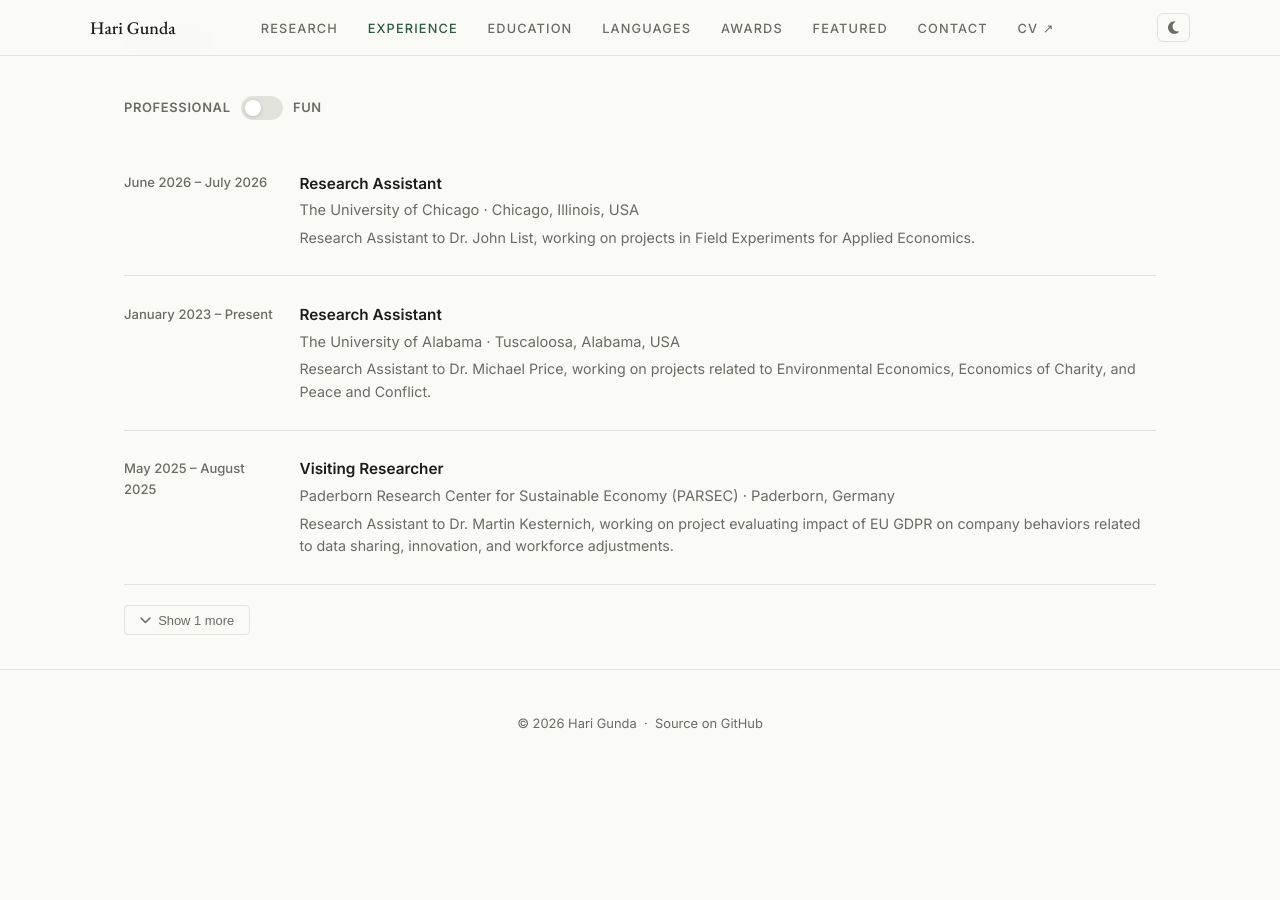
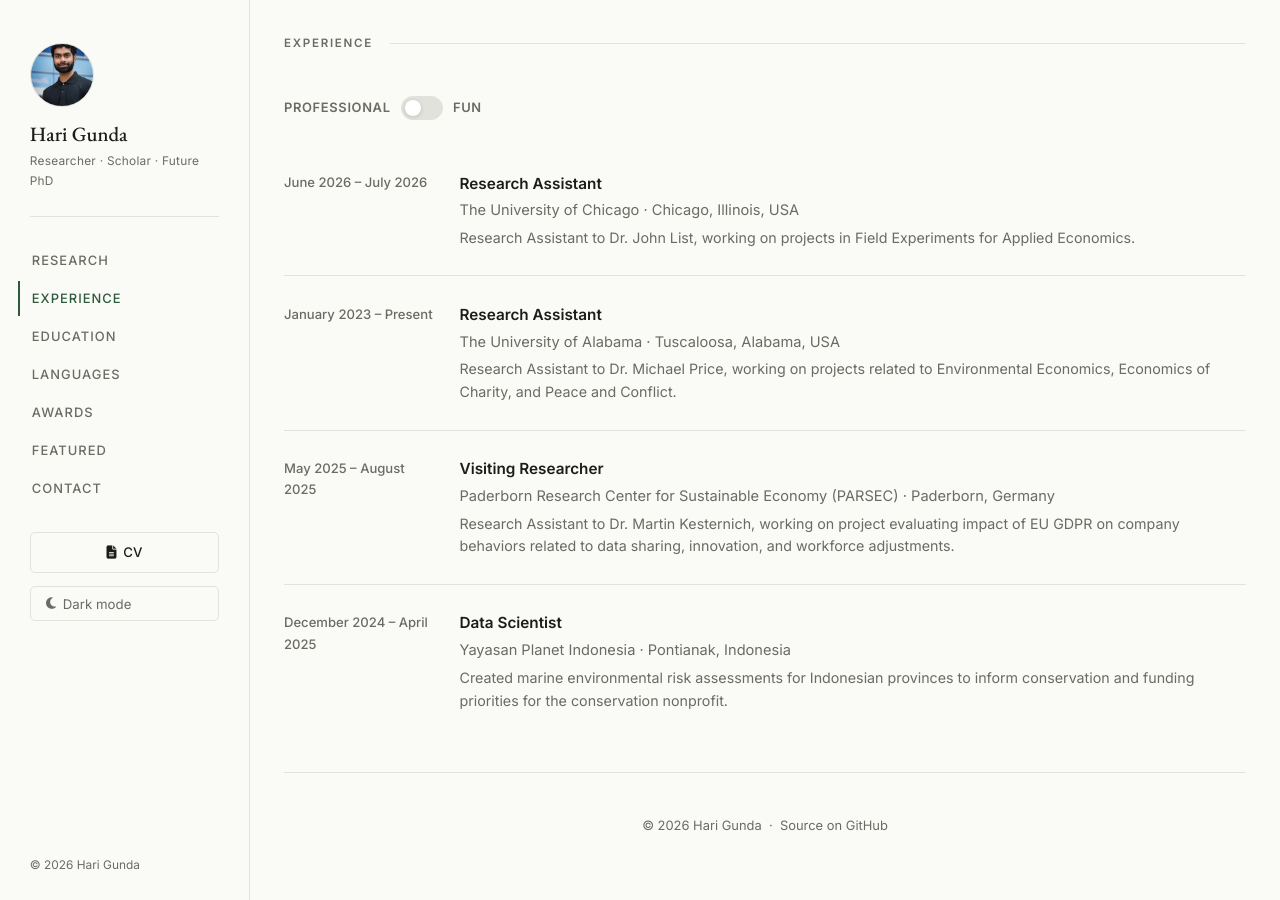
Before and after one commit to Hariaksha/hariaksha.github.io, a Jekyll site: the page built from experience/index.html, in a window 1280 px wide. Built offline with Jekyll 4.4.1, drawn with Linux system fonts in a browser that asks for light colours.

Commit message:
switch from top bar to sidebar

```diff
--- a/_includes/nav.html
+++ /dev/null
@@ -1,23 +0,0 @@
-<nav>
-  <div class="nav-inner">
-    <a href="/" class="nav-name">Hari Gunda</a>
-    <button class="hamburger" id="hamburger" aria-label="Toggle menu"><i class="fas fa-bars"></i></button>
-    <ul class="nav-links" id="nav-links">
-      <li><a href="/research/" {% if page.url == "/research/" %}class="active"{% endif %}>Research</a></li>
-      <li><a href="/experience/" {% if page.url == "/experience/" %}class="active"{% endif %}>Experience</a></li>
-      <li><a href="/education/" {% if page.url == "/education/" %}class="active"{% endif %}>Education</a></li>
-      <li><a href="/languages/" {% if page.url == "/languages/" %}class="active"{% endif %}>Languages</a></li>
-      <li><a href="/awards/" {% if page.url == "/awards/" %}class="active"{% endif %}>Awards</a></li>
-      <li><a href="/featured/" {% if page.url == "/featured/" %}class="active"{% endif %}>Featured</a></li>
-      <li><a href="/contact/" {% if page.url == "/contact/" %}class="active"{% endif %}>Contact</a></li>
-      <li><a href="/assets/files/CV/CV.pdf" target="_blank">CV &#8599;</a></li>
-    </ul>
-      <button id="theme-toggle" aria-label="Toggle dark mode" style="
-      background: none; border: 1px solid var(--border); border-radius: 6px;
-      cursor: pointer; padding: 0.3rem 0.6rem; color: var(--muted);
-      font-size: 0.85rem; transition: all .2s; margin-left: 1rem;
-    ">
-      <i class="fas fa-moon" id="theme-icon"></i>
-      </button>
-  </div>
-</nav>
--- /dev/null
+++ b/_includes/sidebar.html
@@ -0,0 +1,31 @@
+<aside class="sidebar">
+  <a href="/" class="sb-top">
+    <img src="/assets/img/Headshot.jpeg" alt="Hari Gunda" class="sb-photo">
+    <div class="sb-identity">
+      <div class="sb-name">Hari Gunda</div>
+      <div class="sb-tagline">Researcher &middot; Scholar &middot; Future PhD</div>
+    </div>
+  </a>
+
+  <div class="sb-divider"></div>
+
+  <nav class="sb-nav">
+    <a href="/research/" {% if page.url == "/research/" %}class="active"{% endif %}>Research</a>
+    <a href="/experience/" {% if page.url == "/experience/" %}class="active"{% endif %}>Experience</a>
+    <a href="/education/" {% if page.url == "/education/" %}class="active"{% endif %}>Education</a>
+    <a href="/languages/" {% if page.url == "/languages/" %}class="active"{% endif %}>Languages</a>
+    <a href="/awards/" {% if page.url == "/awards/" %}class="active"{% endif %}>Awards</a>
+    <a href="/featured/" {% if page.url == "/featured/" %}class="active"{% endif %}>Featured</a>
+    <a href="/contact/" {% if page.url == "/contact/" %}class="active"{% endif %}>Contact</a>
+  </nav>
+
+  <a href="/assets/files/CV/CV.pdf" target="_blank" class="sb-cta">
+    <i class="fas fa-file-alt"></i> CV
+  </a>
+
+  <button id="theme-toggle" class="sb-theme-toggle" aria-label="Toggle dark mode">
+    <i class="fas fa-moon" id="theme-icon"></i> <span>Dark mode</span>
+  </button>
+
+  <div class="sb-footer">&copy; 2026 Hari Gunda</div>
+</aside>
--- a/_layouts/default.html
+++ b/_layouts/default.html
@@ -37,13 +37,15 @@
   <i class="fas fa-arrow-up"></i>
 </button>
 
-{% include nav.html %}
+<div class="page-layout">
+{% include sidebar.html %}
 
-<main>
+<main class="main-content">
 {{ content }}
+{% include footer.html %}
 </main>
+</div>
 
-{% include footer.html %}
 <script src="/scripts.js"></script>
 {% include research-modal.html %}
 </body>
--- a/experience/index.html
+++ b/experience/index.html
@@ -46,7 +46,6 @@ description: "Research and professional experience across the United States, Ind
       </div>
     </li>
 
-    <div class="collapsible-extra" id="fun-extra">
     <li class="tl-item" data-exp-type="fun">
       <span class="tl-date">September 2018 &ndash; Present</span>
       <div>
@@ -55,15 +54,7 @@ description: "Research and professional experience across the United States, Ind
         <p class="tl-desc">Performing in dance groups since high school and currently with Nach Basanti at the University of Alabama. Mostly Indian fusion with a little experience in K-Pop and East Javanese traditional. I also taught Indian fusion from 2022-24.</p>
       </div>
     </li>
-    </div>
-    <!-- The "Show _ more" button for Fun -->
-<button class="section-toggle-btn" id="fun-toggle-btn"
-        onclick="toggleSection('fun-extra', 'fun-toggle-btn')"
-        aria-expanded="false" style="display:none;">
-  <i class="fas fa-chevron-down"></i>
-  <span class="toggle-label">Loading</span>
-</button>
-</li>
+
     <li class="tl-item">
       <span class="tl-date">June 2026 &ndash; July 2026</span>
       <div>
@@ -90,9 +81,6 @@ description: "Research and professional experience across the United States, Ind
         <p class="tl-desc">Research Assistant to Dr. Martin Kesternich, working on project evaluating impact of EU GDPR on company behaviors related to data sharing, innovation, and workforce adjustments.</p>
       </div>
     </li>
-    <!-- items 1–3 stay as normal <li> above this -->
-
-    <div class="collapsible-extra" id="experience-extra">
     <li class="tl-item">
       <span class="tl-date">December 2024 &ndash; April 2025</span>
       <div>
@@ -101,12 +89,6 @@ description: "Research and professional experience across the United States, Ind
         <p class="tl-desc">Created marine environmental risk assessments for Indonesian provinces to inform conservation and funding priorities for the conservation nonprofit.</p>
       </div>
     </li>
-    <div><!-- /experience-extra -->
+
   </ul>
-  <button class="section-toggle-btn" id="exp-toggle-btn"
-          onclick="toggleSection('experience-extra','exp-toggle-btn')"
-          aria-expanded="false">
-    <i class="fas fa-chevron-down"></i>
-    <span class="toggle-label">Loading…</span>
-  </button>
 </section>
--- a/scripts.js
+++ b/scripts.js
@@ -1,55 +1,14 @@
 
 function filterExp(type) {
   const allItems = document.querySelectorAll('#experience .tl-item');
-  const proExtra = document.getElementById('experience-extra');
-  const proToggle = document.getElementById('exp-toggle-btn');
-  const funExtra  = document.getElementById('fun-extra');
-  const funToggle = document.getElementById('fun-toggle-btn');
-
-  if (type === 'fun') {
-    allItems.forEach(item => {
-      if (!item.dataset.expType || item.dataset.expType === 'professional') {
-        item.style.display = 'none';
-      } else {
-        item.classList.add('exp-visible');
-      }
-    });
-    if (proExtra) proExtra.classList.remove('open');
-    if (proToggle) proToggle.style.display = 'none';
-    if (funExtra && funToggle) {
-      const count = funExtra.querySelectorAll('.tl-item[data-exp-type="fun"]').length;
-      funExtra.classList.remove('open');
-      funToggle.classList.remove('open');
-      funToggle.setAttribute('aria-expanded', 'false');
-      funToggle.querySelector('.toggle-label').textContent = `Show ${count} more`;
-      funToggle.style.display = count > 0 ? 'inline-flex' : 'none';
+  allItems.forEach(item => {
+    if (!item.dataset.expType || item.dataset.expType === 'professional') {
+      item.style.display = type === 'fun' ? 'none' : '';
+    } else {
+      item.classList.toggle('exp-visible', type === 'fun');
     }
-  } else {
-    allItems.forEach(item => {
-      if (!item.dataset.expType || item.dataset.expType === 'professional') {
-        item.style.display = '';
-      } else {
-        item.classList.remove('exp-visible');
-      }
-    });
-    if (proExtra && proToggle) {
-      const count = proExtra.querySelectorAll('.tl-item').length;
-      proExtra.classList.remove('open');
-      proToggle.classList.remove('open');
-      proToggle.setAttribute('aria-expanded', 'false');
-      proToggle.querySelector('.toggle-label').textContent = `Show ${count} more`;
-      proToggle.style.display = count > 0 ? 'inline-flex' : 'none';
-    }
-    if (funExtra) funExtra.classList.remove('open');
-    if (funToggle) funToggle.style.display = 'none';
-  }
+  });
 }
-  // Hamburger menu
-  const hamburger = document.getElementById('hamburger');
-  const navLinks  = document.getElementById('nav-links');
-  hamburger.addEventListener('click', () => navLinks.classList.toggle('open'));
-  navLinks.querySelectorAll('a').forEach(a => a.addEventListener('click', () => navLinks.classList.remove('open')));
-
 // Abstract toggles
 function toggleSection(extraId, btnId) {
   const extra = document.getElementById(extraId);
@@ -65,7 +24,7 @@ function toggleSection(extraId, btnId) {
 
 // Set initial button labels on page load
 document.addEventListener('DOMContentLoaded', () => {
-  [['experience-extra','exp-toggle-btn'], ['awards-extra','awards-toggle-btn']].forEach(([extraId, btnId]) => {
+  [['awards-extra','awards-toggle-btn']].forEach(([extraId, btnId]) => {
     const extra = document.getElementById(extraId);
     const btn   = document.getElementById(btnId);
     if (extra && btn) {
--- a/styles.css
+++ b/styles.css
@@ -158,11 +158,9 @@
     --accent-mid:   #4A8C62;
     --border:       #2A2A26;
 }
-[data-theme="dark"] nav {
-    background: rgba(15,15,13,0.93);
-}
 [data-theme="dark"] .social-link,
 [data-theme="dark"] .meeting-card { background: var(--bg-alt); }
+[data-theme="dark"] .sidebar { background: var(--bg); }
 [data-theme="dark"] .btn-secondary { color: var(--text); }
 *, *::before, *::after { box-sizing: border-box; margin: 0; padding: 0; }
 html { scroll-behavior: smooth; font-size: 17px; }
@@ -174,27 +172,58 @@ body {
 a { color: var(--accent); text-decoration: none; }
 a:hover { text-decoration: underline; }
 
-/* ── Nav ── */
-nav {
-    position: fixed; top: 0; left: 0; right: 0; z-index: 100;
-    background: rgba(250,250,247,0.93); backdrop-filter: blur(10px);
-    border-bottom: 1px solid var(--border);
-    height: 56px; display: flex; align-items: center; padding: 0 2rem;
+/* ── Sidebar ── */
+.page-layout { display: flex; min-height: 100vh; }
+.sidebar {
+    width: 250px; flex-shrink: 0;
+    position: sticky; top: 0; height: 100vh; overflow-y: auto;
+    border-right: 1px solid var(--border); background: var(--bg);
+    padding: 2.5rem 1.75rem 1.5rem;
+    display: flex; flex-direction: column;
 }
-.nav-inner {
-    max-width: 1100px; margin: 0 auto; width: 100%;
-    display: flex; align-items: center; justify-content: space-between;
+.sidebar::-webkit-scrollbar { width: 0; }
+
+.sb-top { display: flex; flex-direction: column; align-items: flex-start; color: var(--text); }
+.sb-top:hover { text-decoration: none; }
+.sb-photo {
+    width: 64px; height: 64px; border-radius: 50%; object-fit: cover;
+    margin-bottom: 0.9rem; border: 1px solid var(--border);
 }
-.nav-name { font-family: var(--serif); font-size: 1.05rem; font-weight: 500; color: var(--text); }
-.nav-links { display: flex; gap: 1.75rem; list-style: none; }
-.nav-links a {
-    font-size: 0.75rem; font-weight: 500; letter-spacing: 0.09em;
+.sb-name { font-family: var(--serif); font-size: 1.2rem; font-weight: 500; color: var(--text); line-height: 1.2; }
+.sb-tagline { font-size: 0.7rem; color: var(--muted); margin-top: 0.3rem; letter-spacing: 0.02em; }
+
+.sb-divider { height: 1px; background: var(--border); margin: 1.5rem 0; }
+
+.sb-nav { display: flex; flex-direction: column; gap: 0.15rem; margin-bottom: 1.5rem; }
+.sb-nav a {
+    font-size: 0.76rem; font-weight: 500; letter-spacing: 0.08em;
     text-transform: uppercase; color: var(--muted); transition: color .2s;
+    padding: 0.42rem 0; border-left: 2px solid transparent; padding-left: 0.7rem;
+    margin-left: -0.7rem;
 }
-.nav-links a:hover, .nav-links a.active { color: var(--accent); text-decoration: none; }
-.hamburger { display: none; background: none; border: none; cursor: var(--cursor-pointer); font-size: 1.2rem; color: var(--text); }
+.sb-nav a:hover, .sb-nav a.active { color: var(--accent); text-decoration: none; }
+.sb-nav a.active { border-left-color: var(--accent); }
+
+.sb-cta {
+    display: inline-flex; align-items: center; justify-content: center; gap: 0.4rem;
+    padding: 0.5rem 0.9rem; border: 1px solid var(--border); border-radius: 5px;
+    font-size: 0.78rem; font-weight: 500; color: var(--text); transition: all .2s;
+    margin-bottom: 0.75rem;
+}
+.sb-cta:hover { border-color: var(--accent); color: var(--accent); text-decoration: none; }
+
+.sb-theme-toggle {
+    display: inline-flex; align-items: center; gap: 0.4rem;
+    background: none; border: 1px solid var(--border); border-radius: 5px;
+    cursor: var(--cursor-pointer); padding: 0.5rem 0.9rem; color: var(--muted);
+    font-size: 0.78rem; font-family: var(--sans); transition: all .2s;
+}
+.sb-theme-toggle:hover { border-color: var(--accent); color: var(--accent); }
+
+.sb-footer { margin-top: auto; padding-top: 1.5rem; font-size: 0.7rem; color: var(--muted); }
 
 /* ── Layout ── */
+.main-content { flex: 1; min-width: 0; }
 main { max-width: 1100px; margin: 0 auto; padding: 0 2rem; }
 section { padding: 2rem 0}
 section:last-of-type { border-bottom: none; }
@@ -207,7 +236,7 @@ section:last-of-type { border-bottom: none; }
 .section-label::after { content: ''; flex: 1; height: 1px; background: var(--border); }
 
 /* ── Hero ── */
-#hero { padding-top: 9rem; padding-bottom: 5rem; }
+#hero { padding-top: 3rem; padding-bottom: 5rem; }
 .hero-grid {
     display: grid; grid-template-columns: 1fr 170px; gap: 3rem; align-items: start;
 }
@@ -498,19 +527,28 @@ footer {
 footer a { color: var(--muted); }
 footer a:hover { color: var(--accent); }
 
+/* ── Responsive: sidebar collapses to a top bar ── */
+@media (max-width: 860px) {
+    .page-layout { flex-direction: column; }
+    .sidebar {
+        width: 100%; height: auto; position: static; overflow: visible;
+        border-right: none; border-bottom: 1px solid var(--border);
+        padding: 1.4rem 1.2rem; flex-direction: row; flex-wrap: wrap;
+        align-items: center; gap: 1rem 1.5rem;
+    }
+    .sb-top { flex-direction: row; align-items: center; gap: 0.8rem; }
+    .sb-photo { width: 44px; height: 44px; margin-bottom: 0; }
+    .sb-divider { display: none; }
+    .sb-nav { flex-direction: row; flex-wrap: wrap; gap: 0.3rem 1.1rem; margin-bottom: 0; }
+    .sb-nav a { padding: 0.2rem 0; margin-left: 0; }
+    .sb-cta, .sb-theme-toggle { margin-bottom: 0; }
+    .sb-footer { display: none; }
+}
+
 /* ── Responsive ── */
 @media (max-width: 660px) {
     html { font-size: 15px; }
-    nav { padding: 0 1.2rem; }
     main { padding: 0 1.2rem; }
-    .nav-links { display: none; }
-    .nav-links.open {
-    display: flex; flex-direction: column;
-    position: fixed; top: 56px; left: 0; right: 0;
-    background: var(--bg); border-bottom: 1px solid var(--border);
-    padding: 1rem 1.2rem; gap: 1rem; z-index: 99;
-    }
-    .hamburger { display: block; }
     .hero-grid { grid-template-columns: 1fr; }
     .hero-photo-wrap { order: -1; width: 120px; height: 120px; }
     .hero-name { font-size: 2.5rem; }
@@ -606,7 +644,7 @@ footer a:hover { color: var(--accent); }
 /* ── Scroll Progress Bar ── */
 #scroll-progress {
     position: fixed;
-    top: 56px;
+    top: 0;
     left: 0;
     width: 0%;
     height: 2px;
```
Lines whose indentation alone changed are shown as unchanged.
